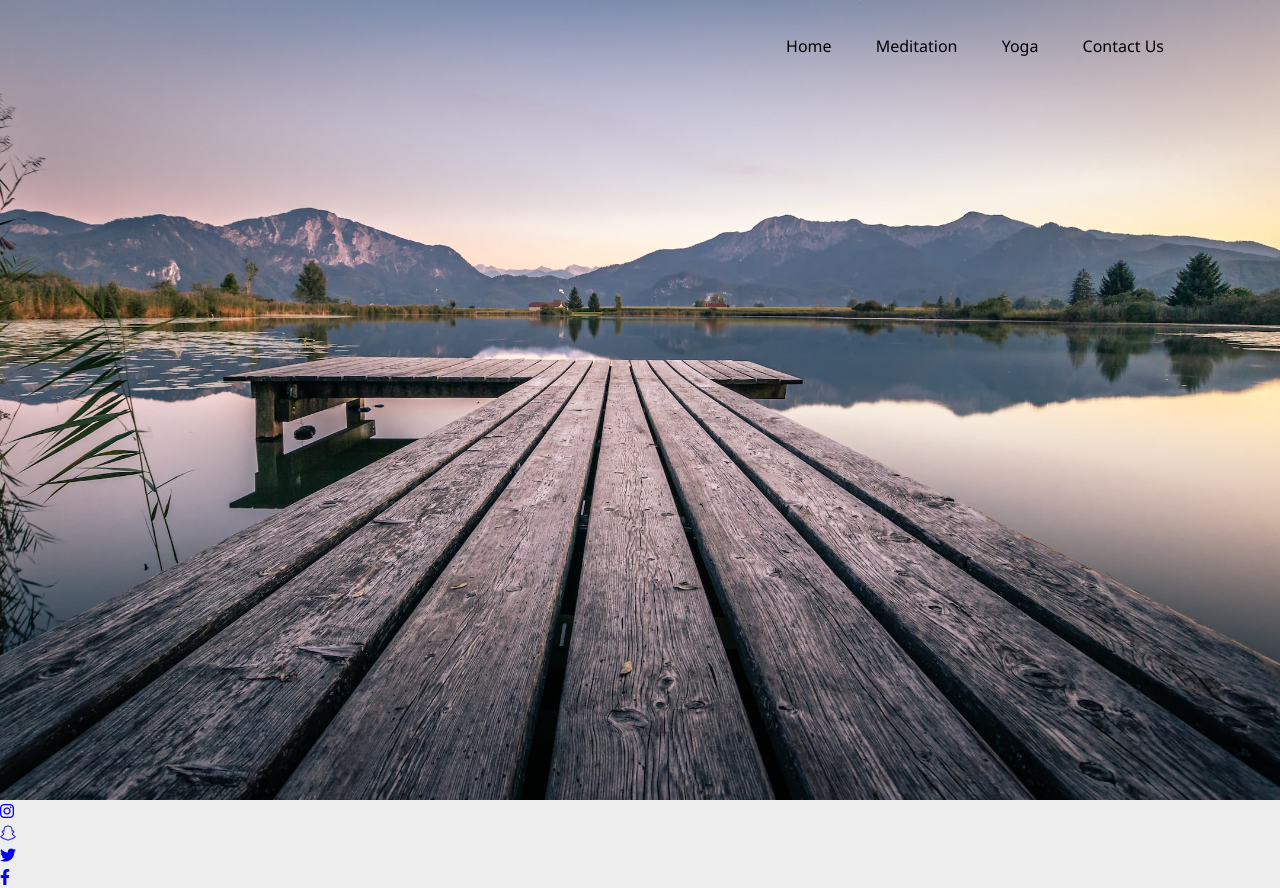
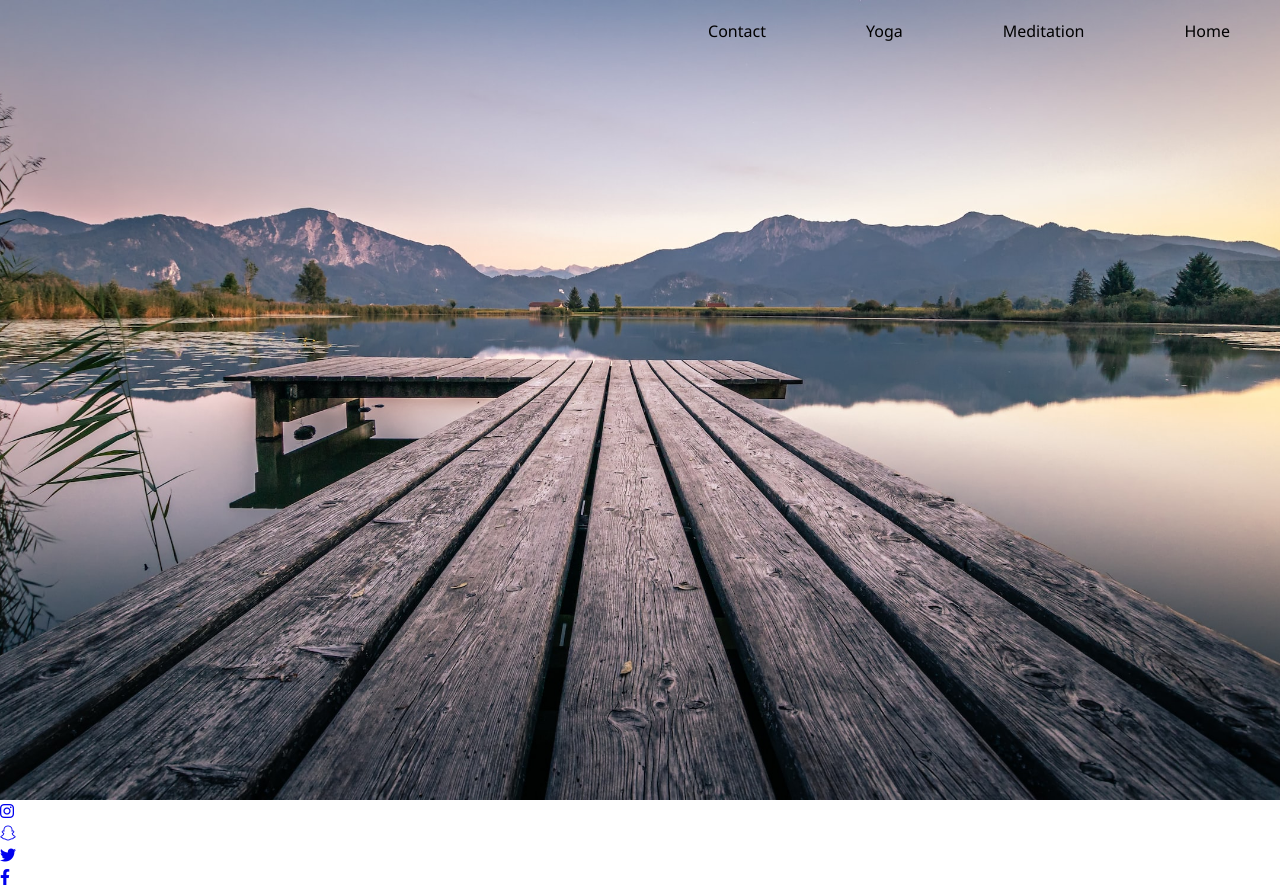
Before and after one commit to SebMigas/spiritual_hobbies, a plain HTML site: page index.html in a window 1280 px wide. Drawn offline with Linux system fonts and the light colour scheme.

Commit message:
Styling nav list

```diff
--- a/css/style.css
+++ b/css/style.css
@@ -2,14 +2,10 @@
     margin: 0;
     padding: 0;
     border: none;
+    font-family: 'Segoe UI', Tahoma, Geneva, Verdana, sans-serif;
+
 }
 
-body {
-    font-family: 'Segoe UI';
-    font-weight: 400;
-    background-color: #ededed;
-    height: 100%;
-}
 
 .bcg {
     background: url('../images/baner.jpg');
@@ -22,53 +18,32 @@ body {
 }
 
 .nav-list {
-    width: 85%;
-    margin: auto;
-    padding: 35px 0;
-    text-align: right;
-
-
+   font-size: 100%;
 }
 
-.nav-list ul li {
+.nav-list li {
+    float: right;
     list-style: none;
-    display: inline-block;
-    margin: 0 20px;
-}
-/*
-body {
-    font-family: 'Segoe UI';
-    font-weight: 400;
-    background-color: #ededed;
-    height: 100%;
+    margin: 20px 50px;
+    position: relative;
 }
 
-
-.footer {
-    padding: 80px;
-    background-color: #fff;
+.nav-list li a {
+    text-decoration: none;
+    color: black;
 }
 
-.footer .social {
-    text-align: center;
-    padding-bottom: 10px;
-    color: #4b4c4d;
+.nav-list li::after {
+    content: '';
+    height: 3px;
+    width: 0;
+    background: rgb(56, 55, 55);
+    position: absolute;
+    left: 0;
+    bottom: -5px;
+    transition: 0.2s;
 }
 
-.footer .social a {
-    font-size: 24px;
-    color: inherit;
-    border: 1px solid #ccc;
-    width: 40px;
-    height: 40px;
-    display: inline-block;
-    text-align: center;
-    border-radius: 50%;
-    margin: 0 8px;
-    opacity: 0.75;
+.nav-list li:hover:after {
+    width: 100%;
 }
-
-.footer .social a:hover {
-    opacity: 0.9;
-}
-*/
--- a/index.html
+++ b/index.html
@@ -18,10 +18,10 @@
     <div class="bcg">
         <div class="nav-list">
             <ul>
-                <li><a href="index.html"></a>Home</li>
-                <li><a href="#"></a>Meditation</li>
-                <li><a href="#"></a>Yoga</li>
-                <li><a href="#"></a>Contact Us</li>
+                <li><a href="#">Home</a></li>
+                <li><a href="#">Meditation</a></li>
+                <li><a href="#">Yoga</a></li>
+                <li><a href="#">Contact</a></li>
             </ul>
         </div>
     </div>
```
Also changed, not shown: 1 other file.
